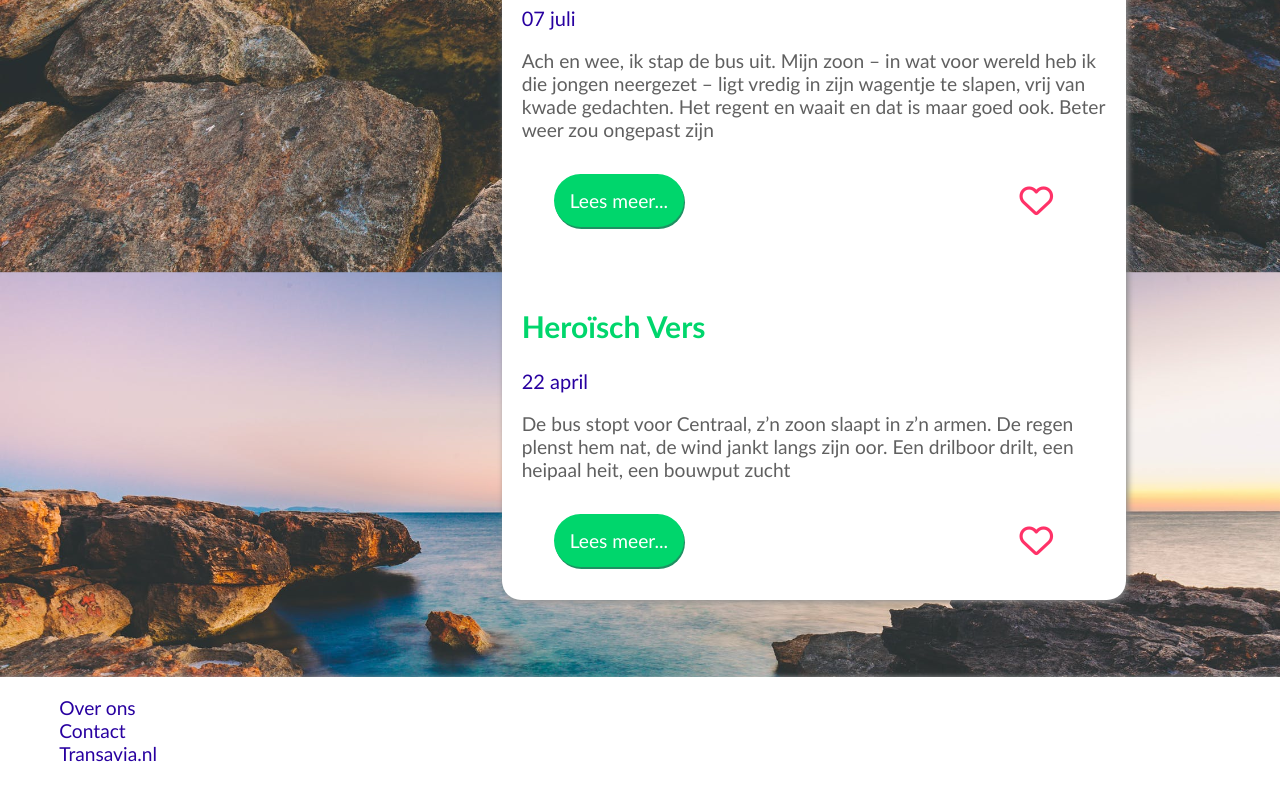
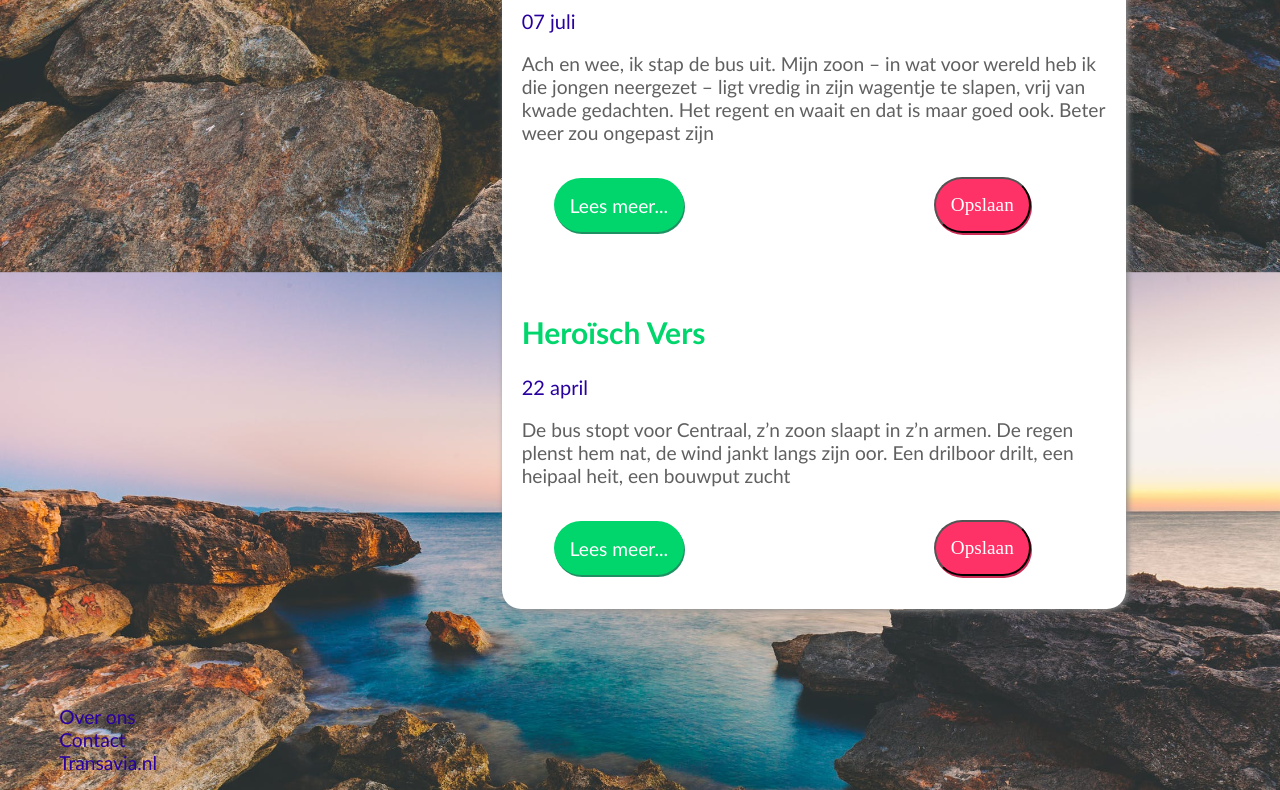
Before and after one commit to romystruwer/project-WEB-2019, a plain HTML site: page index.html in a window 1280 px wide. Shown: the part 581-1371 px from the top of the page. Drawn offline with Linux system fonts and the light colour scheme.

Commit message:
Aangepast
Changed

```diff
--- a/index.html
+++ b/index.html
@@ -7,7 +7,6 @@
     <title>Transavia Reisgids</title>
     <link rel="stylesheet" type="text/css" href="./styles/style.css">
     <script type="text/javascript" src="/js/liken.js"></script>
-    <script src="https://kit.fontawesome.com/89b102026c.js" crossorigin="anonymous"></script>
 </head>
 
 <body>
@@ -68,7 +67,8 @@
             <p>Precies op het moment dat ik de bus uit stap valt mijn zoon in slaap! Wat een timing, ongefuckinglooflijk! Gelukkig slaapt hij vrij diep, want wat een chaos op het Centraal Station zeg! Overal opgebroken wegen en borende wegwerkers en heiende heipalen!</p>
             <footer>
                 <a href="" class="button2">Lees meer...</a>
-                <i id="like-button" class="far fa-heart"></i>
+                <button>Opslaan</button>
+
             </footer>
 
 
@@ -83,7 +83,7 @@
             <p>Ach en wee, ik stap de bus uit. Mijn zoon – in wat voor wereld heb ik die jongen neergezet – ligt vredig in zijn wagentje te slapen, vrij van kwade gedachten. Het regent en waait en dat is maar goed ook. Beter weer zou ongepast zijn</p>
             <footer>
                 <a href="#" class="button2">Lees meer...</a>
-                <i class="far fa-heart"></i>
+                <button>Opslaan</button>
             </footer>
 
         </article>
@@ -97,7 +97,8 @@
             <p>De bus stopt voor Centraal, z’n zoon slaapt in z’n armen. De regen plenst hem nat, de wind jankt langs zijn oor. Een drilboor drilt, een heipaal heit, een bouwput zucht</p>
             <footer>
                 <a href="" class="button2">Lees meer...</a>
-                <i class="far fa-heart"></i>
+                <button>Opslaan</button>
+
             </footer>
 
         </article>
--- a/js/liken.js
+++ b/js/liken.js
@@ -4,21 +4,10 @@
 /*eslint-env browser*/
 /*eslint 'no-console': 0*/
 
-//de hartjesknop selecteren
-var likeButton = document.querySelector('#like-button')
+//de knop selecteren
+var button = document.querySelector("button");
 
-//als je op het hartje klikt dan verandert het in een gevuld/leeg hartje
-function hartjeLiken() {
-    console.log('koe');
-    if(likeButton.classList.contains("far")){
-        likeButton.classList.remove("far");
-        likeButton.classList.add("fas");
-    } else {
-        likeButton.classList.remove("fas");
-        likeButton.classList.add("far");
-    }
-}
-
-likeButton.addEventListener("click", hartjeLiken);
-
-//als je op het hartje klikt komt er een +1 te staan
+//als je op de button klikt komt de div tevoorschijn!
+button.addEventListener("click", function() {
+    element.classList.toggle("clicked");
+});
--- a/styles/style.css
+++ b/styles/style.css
@@ -161,19 +161,31 @@ article a {
 
 }
 
-/* liken */
+/* favoriet knop */
 
-i {
-    color: #FF3268;
-    cursor: pointer;
-    display: flex;
-    flex-direction: row;
-    font-size: 1.75em;
-    margin-left: 38%;
+button {
+    font-family: "Nexa bold";
+    font-size: 1.2rem;
+    margin-left: 250px;
+    color: white;
+    background-color: #FF3268;
+    border-radius: 40px;
+    box-shadow:1px 2px 0px #ca2b55;
+    max-width: 100%;
+    padding: 0.8em;
+    text-align: center;
+    white-space: nowrap;
+    transition-duration: 0.4s;
 }
 
-i:hover {
-    color: #2800a0;
+button:hover {
+    background-color: #ca2b55;
+}
+
+button.clicked {
+    content: "Opgeslagen";
+}
+
 }
 
 /* footer */
```
